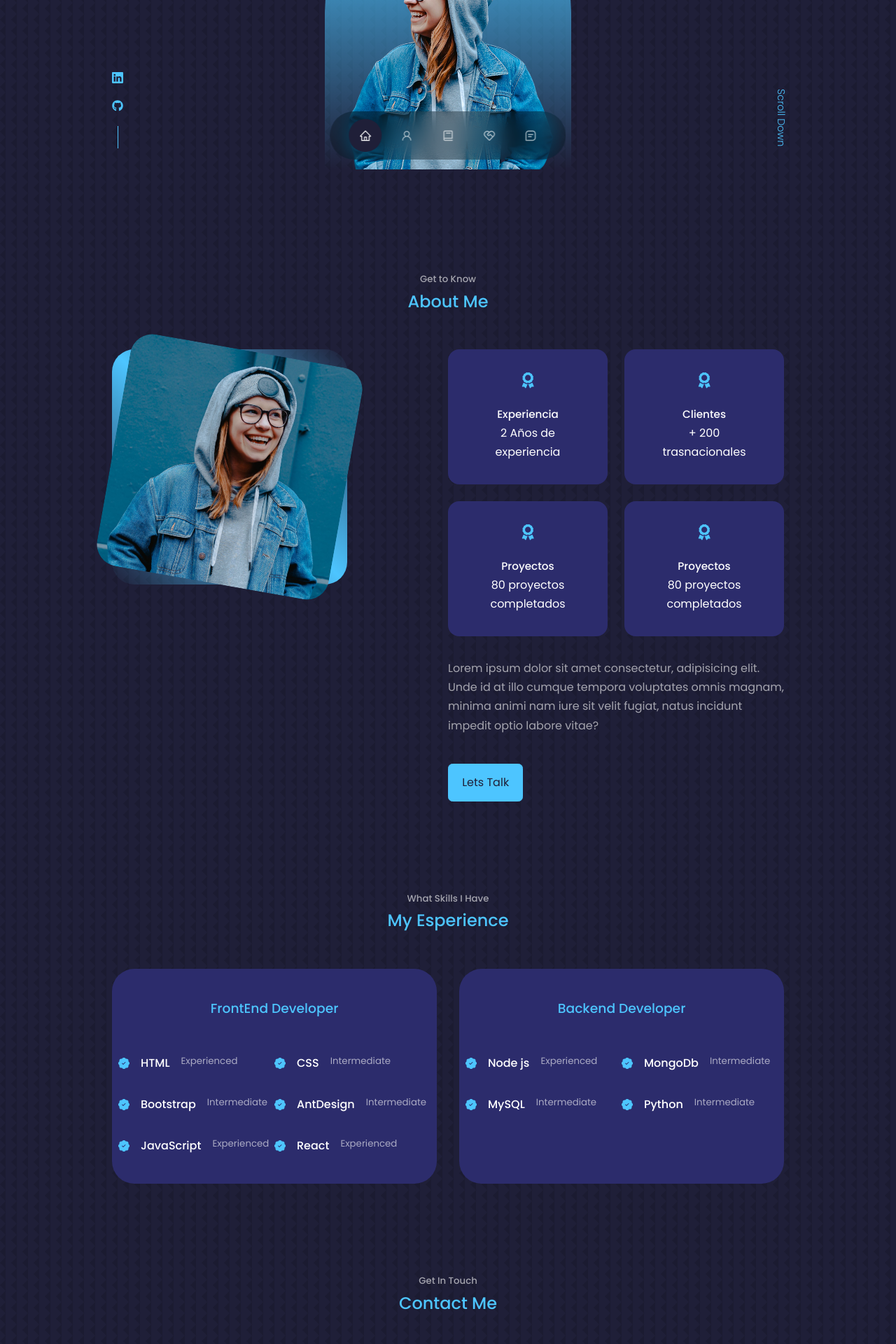
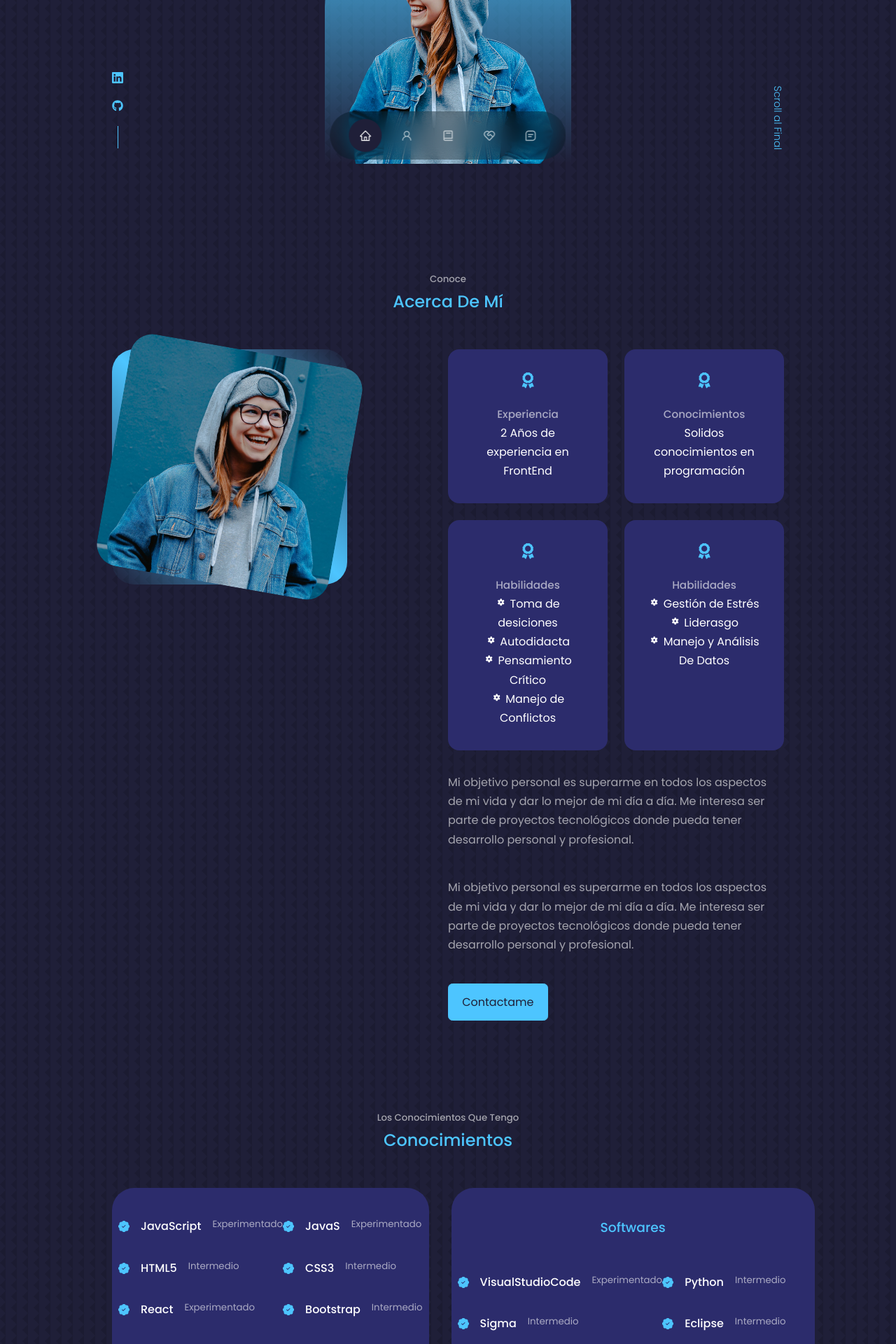
Before and after one commit to PabloTorres0/CV_PabloTorres, a React (Create React App) app: page / in a window 1280 px wide. Shown: the part 540-2460 px from the top of the page at 70% size. Built offline with nearby package versions, Linux system fonts and the light colour scheme.

Commit message:
Conocimientos en ingles

```diff
--- a/src/App.jsx
+++ b/src/App.jsx
@@ -9,7 +9,7 @@ import Idiom from './components/idiom/Idiom'
 
 const App = () => {
 
-  const[idiom, setIdiom] = React.useState(null)
+  const[idiom, setIdiom] = React.useState(false)
   const idiomSelect = (selected) =>{
     setIdiom(selected)
     console.log(selected)
--- a/src/components/about/About.jsx
+++ b/src/components/about/About.jsx
@@ -4,6 +4,10 @@ import ME from '../../assets/me-about.jpg'
 import {FaAward} from 'react-icons/fa'
 import {FiUsers} from 'react-icons/fi'
 import {VscFolderLibrary} from 'react-icons/vsc'
+import { TiCog } from "react-icons/ti";
+
+
+
 
 const About = (props) => {
 
@@ -11,8 +15,8 @@ const About = (props) => {
 
   return (
    <section id='about'>
-    <h5>Get to Know</h5>
-    <h2>About Me</h2>
+    <h5>{idiom ? 'Get to Know' : 'Conoce'}</h5>
+    <h2>{idiom ? 'About Me' : 'Acerca De Mí'}</h2>
 
     <div className='container about__container'>
       <div className="about__me">
@@ -25,34 +29,40 @@ const About = (props) => {
           <div className="about__cards">
             <article className="about__card">
                 <FaAward className='about__icon'/>
-              <h5>{idiom?'Experience':'Experiencia'}</h5>
-              <small>{idiom?'2 Years working esperience':'2 Años de experiencia'}</small>
+              <h5 className='text__skills'>{idiom?'Experience':'Experiencia'}</h5>
+              <small>{idiom?'2 Years FrontEnd esperience':'2 Años de experiencia en FrontEnd'}</small>
             </article>
 
             <article className="about__card">
                 <FaAward className='about__icon'/>
-              <h5>{idiom?'Clients':'Clientes'}</h5>
-              <small>{idiom?'+ 200 Worldwide':'+ 200 trasnacionales'}</small>
+              <h5 className='text__skills'>{idiom?'Knowledges':'Conocimientos'}</h5>
+              <small>{idiom?'Strong programming knowledge':'Solidos conocimientos en programación'}</small>
             </article>
 
             <article className="about__card">
                 <FaAward className='about__icon'/>
-              <h5>{idiom?'Proyects':'Proyectos'}</h5>
-              <small>{idiom?'80 completed poryects':'80 proyectos completados'}</small>
+              <h5 className='text__skills'>{idiom?'Skills':'Habilidades'}</h5>
+              <li> <TiCog/> <small>{idiom?'Make desitions':'Toma de desiciones '}</small></li>
+              <li> <TiCog/> <small>{idiom?'Autodidact':'Autodidacta'}</small></li>
+              <li> <TiCog/> <small>{idiom?'Critical Thinking':'Pensamiento Crítico'}</small></li>
+              <li> <TiCog/> <small>{idiom?'Conflict Management':'Manejo de Conflictos'}</small> </li>
             </article>
 
 
             <article className="about__card">
                 <FaAward className='about__icon'/>
-              <h5>{idiom?'Proyects':'Proyectos'}</h5>
-              <small>{idiom?'80 completed poryects':'80 proyectos completados'}</small>
+              <h5 className='text__skills's>{idiom?'Skills':'Habilidades'}</h5>
+              <li> <TiCog/> <small>{idiom?'Stress Management':'Gestión de Estrés'}</small></li>
+              <li> <TiCog/> <small>{idiom?'Lidership':'Liderasgo'}</small></li>
+              <li> <TiCog/> <small>{idiom?'Data Management and analysis':'Manejo y Análisis De Datos'}</small></li>
             </article>
           </div>
 
 
-          <p>Lorem ipsum dolor sit amet consectetur, adipisicing elit. Unde id at illo cumque tempora voluptates omnis magnam, minima animi nam iure sit velit fugiat, natus incidunt impedit optio labore vitae?</p>
+          <p>{idiom ? 'sadadasd sadasd' : 'Mi objetivo personal es superarme en todos los aspectos de mi vida y dar lo mejor de mi día a día. Me interesa ser parte de proyectos tecnológicos donde pueda tener desarrollo personal y profesional.'}</p>
+          <p>{idiom ? 'sadsadd dsfdsu saduhudsik sdauiu' : 'Mi objetivo personal es superarme en todos los aspectos de mi vida y dar lo mejor de mi día a día. Me interesa ser parte de proyectos tecnológicos donde pueda tener desarrollo personal y profesional.'}</p>
 
-          <a href="#contact" className='btn btn-primary'>Lets Talk</a>
+          <a href="#contact" className='btn btn-primary'>{idiom ? 'Lets Talk' : 'Contactame'}</a>
           </div>
       </div>
 
--- a/src/components/about/about.css
+++ b/src/components/about/about.css
@@ -72,6 +72,10 @@
     color: var(--color-light);
 }
 
+.text__skills {
+    color: var(--color-light);
+}
+
 @media screen and (max-width: 1024px) {
     .about__container{
         grid-template-columns: 1fr;
--- a/src/components/experience/Experience.jsx
+++ b/src/components/experience/Experience.jsx
@@ -2,81 +2,77 @@ import React from 'react'
 import './experience.css'
 import {BsPatchCheckFill} from 'react-icons/bs'
 
+const KnowledgesList =[
+  ['JavaScript', 'Experienced','Experimentado'],
+  ['JavaS', 'Experienced','Experimentado'],
+  ['HTML5', 'Intermediate', 'Intermedio'],
+  ['CSS3', 'Intermediate', 'Intermedio'],
+  ['React', 'Experienced','Experimentado'],
+  ['Bootstrap', 'Intermediate', 'Intermedio'],
+  ['AntDEsing', 'Intermediate', 'Intermedio'],
+  ['Next', 'Intermediate', 'Intermedio'],
+  ['Redux', 'Intermediate', 'Intermedio'],
+  ['GitHub', 'Experienced', 'Intermedio'],
+  ['TypeScript', 'Experienced','Experimentado'],
+  ['Tailwind', 'Intermediate', 'Intermedio'],
+  ['Firebase', 'Intermediate', 'Intermedio'],
+  ['Firestore', 'Intermediate', 'Intermedio'],
+  ['Lenguaje C', 'Experienced','Experimentado'],
+  ['C++', 'Experienced','Experimentado']
 
-const experience = () => {
+]
+
+const softwaresList = [
+  ['VisualStudioCode', 'Experienced', 'Experimentado'],
+  ['Python', 'Intermediate', 'Intermedio'],
+  ['Sigma', 'Intermediate', 'Intermedio'],
+  ['Eclipse', 'Intermediate', 'Intermedio'],
+  ['NetBeans', 'Experienced', 'Experimentado'],
+  ['MatLab', 'Experienced', 'Experimentado'],
+  ['QtCreator', 'Experienced', 'Experimentado'],
+]
+
+const experience = (props) => {
+
+  const idiom = props.idiom
+
   return (
     <section id='experience'>
-      <h5>What Skills I Have</h5>
-      <h2>My Esperience</h2>
+      <h5>{idiom ? 'What Knowledges I Have' : 'Los Conocimientos Que Tengo'}</h5>
+      <h2>{idiom ? 'Knowledges' : 'Conocimientos'}</h2>
       <div className="container experience__container">
         <div className="experience__frontend">
-          <h3>FrontEnd Developer</h3>
+         {/* <h3>FrontEnd Developer</h3>*/}
           <div className="experience__content">
-            <article className="experience__details">
-            <BsPatchCheckFill className='experience__details-icon'/>
-            <h4>HTML</h4>
-            <small className="text-light">Experienced</small>
-            </article>
 
-            <article className="experience__details">
-            <BsPatchCheckFill className='experience__details-icon'/>
-            <h4>CSS</h4>
-            <small className="text-light">Intermediate</small>
-            </article>
+            { KnowledgesList.map((item)=>{
 
-            <article className="experience__details">
-            <BsPatchCheckFill className='experience__details-icon'/>
-            <h4>Bootstrap</h4>
-            <small className="text-light">Intermediate</small>
-            </article>
+                return(<article className="experience__details">
+                <BsPatchCheckFill className='experience__details-icon'/>
+                <h4>{item[0]}</h4>
+                <small className="text-light">{idiom ? item[1] : item[2]}</small>
+                </article>)
 
-            <article className="experience__details">
-            <BsPatchCheckFill className='experience__details-icon'/>
-            <h4>AntDesign</h4>
-            <small className="text-light">Intermediate</small>
-            </article>
-
-            <article className="experience__details">
-            <BsPatchCheckFill className='experience__details-icon'/>
-            <h4>JavaScript</h4>
-            <small className="text-light">Experienced</small>
-            </article>
-
-            <article className="experience__details">
-            <BsPatchCheckFill className='experience__details-icon'/>
-            <h4>React</h4>
-            <small className="text-light">Experienced</small>
-            </article>
+            })
+            }
 
           </div>
         </div>
 
         <div className="experience__backend">
-          <h3>Backend Developer</h3>
+          <h3>Softwares</h3>
           <div className="experience__content">
-            <article className="experience__details">
-            <BsPatchCheckFill className='experience__details-icon'/>
-            <h4>Node js</h4>
-            <small className="text-light">Experienced</small>
-            </article>
 
-            <article className="experience__details">
-            <BsPatchCheckFill className='experience__details-icon'/>
-            <h4>MongoDb</h4>
-            <small className="text-light">Intermediate</small>
-            </article>
+          { softwaresList.map((item)=>{
 
-            <article className="experience__details">
-            <BsPatchCheckFill className='experience__details-icon'/>
-            <h4>MySQL</h4>
-            <small className="text-light">Intermediate</small>
-            </article>
+              return(<article className="experience__details">
+              <BsPatchCheckFill className='experience__details-icon'/>
+              <h4>{item[0]}</h4>
+              <small className="text-light">{idiom ? item[1] : item[2]}</small>
+              </article>)
 
-            <article className="experience__details">
-            <BsPatchCheckFill className='experience__details-icon'/>
-            <h4>Python</h4>
-            <small className="text-light">Intermediate</small>
-            </article>
+            })
+            }
 
 
 
--- a/src/components/header/CTA.jsx
+++ b/src/components/header/CTA.jsx
@@ -1,12 +1,14 @@
 import React from 'react'
 import CV from '../../assets/cv.pdf'
+import './cta.css'
 
 
-const CTA = () => {
+const CTA = (props) => {
+  const idiom = props.idiom
   return (
-    <div className='cta'>
-        <a href={CV} download className='btn'>Download CV</a>
-        <a href="#contact" className='btn btn-primary'>Contactame</a>
+    <div>
+        <a href={CV} download className='btn aling'>{idiom ? 'Download CV' : 'Descargar CV'}</a>
+        <a href="#contact" className='btn btn-primary aling'>{idiom ? 'Contact Me' : 'Contactame'}</a>
     </div>
   )
 }
--- a/src/components/header/Header.jsx
+++ b/src/components/header/Header.jsx
@@ -4,21 +4,21 @@ import CTA from './CTA'
 import Me from '../../assets/me.png'
 import HeaderSocial from './HeaderSocial'
 
-const header = () => {
-
+const header = (props) => {
+  const idiom = props.idiom
   return (
     <header id='header'>
       <div className="container header__container">
-        <h5>Hola, mi nombre es</h5>
+        <h5>{idiom?'Hi, My Name Is Pablo...!!!':'Hola, Mi Nombre Es Pablo...!!!'}</h5>
         <h1>Pablo Torres</h1>
-        <h5 className="text-light">FrontEnd Developer</h5>
-        <CTA/>
-        <HeaderSocial/>
+        <h5 className="text-light">{idiom?'FrontEnd Developer':'Desarrollador FrontEnd'}</h5>
+        <CTA idiom={idiom}/>
+        <HeaderSocial idiom={idiom}/>
       <div className="me">
           <img src={Me} alt="me" />
       </div>
 
-        <a href="#contact" className='scroll__down'>Scroll Down</a>
+        <a href="#contact" className='scroll__down'>{idiom?'Scroll Down':'Scroll al Final'}</a>
 
       </div>
 
--- /dev/null
+++ b/src/components/header/cta.css
@@ -0,0 +1,3 @@
+.aling {
+    margin: 1rem .5rem;
+}
--- a/src/components/idiom/Idiom.jsx
+++ b/src/components/idiom/Idiom.jsx
@@ -7,9 +7,7 @@ const Idiom = (props) => {
 
   return (
     <div className='container idioms'>
-        <a  onClick={()=>props.idiomSelect(null)} >{idiom? 'Spanish':'Español'} </a>
-        /
-        <a  onClick={()=>props.idiomSelect(true)}> {idiom? 'English':'Ingles'}</a>
+        <a onClick={()=>props.idiomSelect(!idiom)} >{idiom ? 'Español':'English'} </a>
     </div>
   )
 }
```
